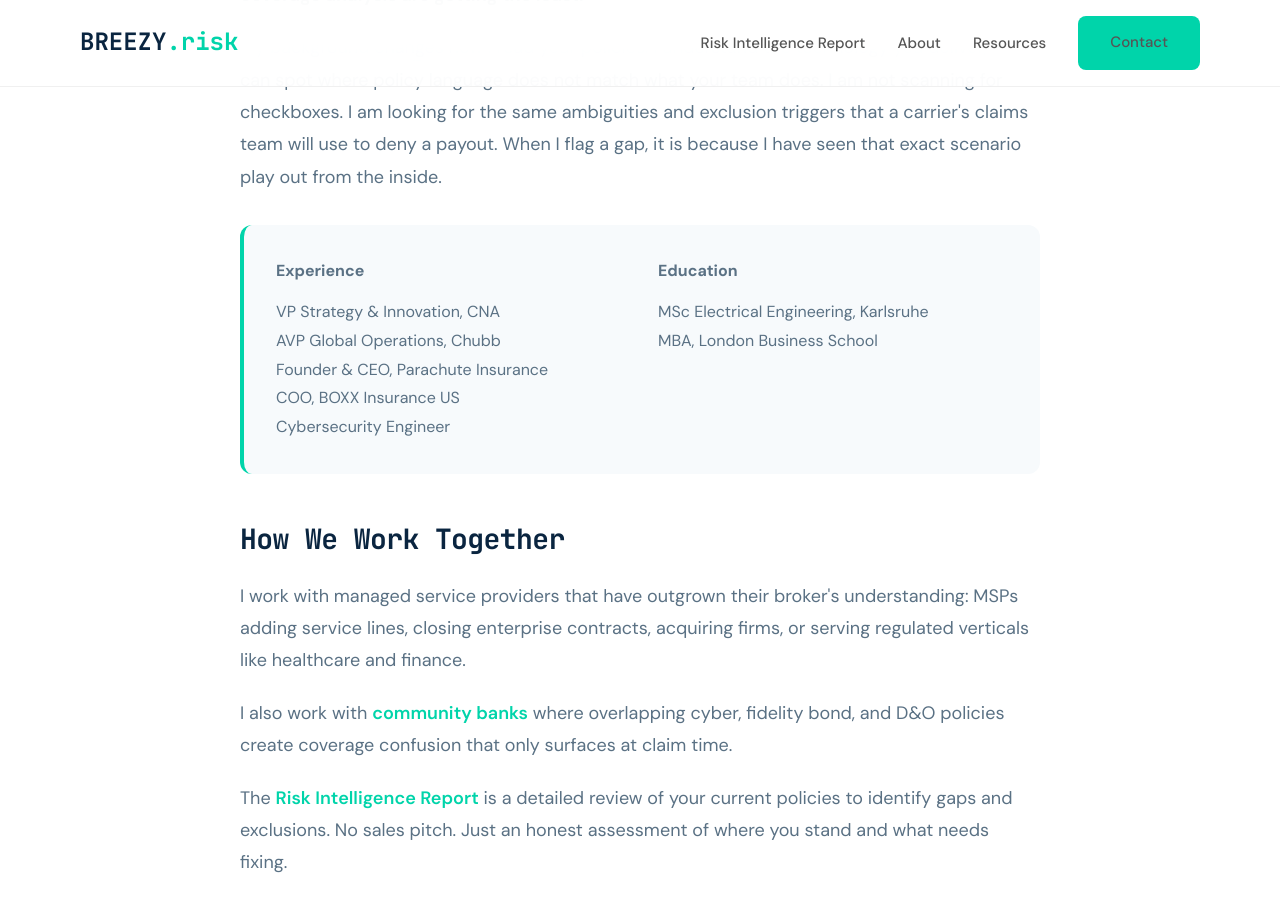
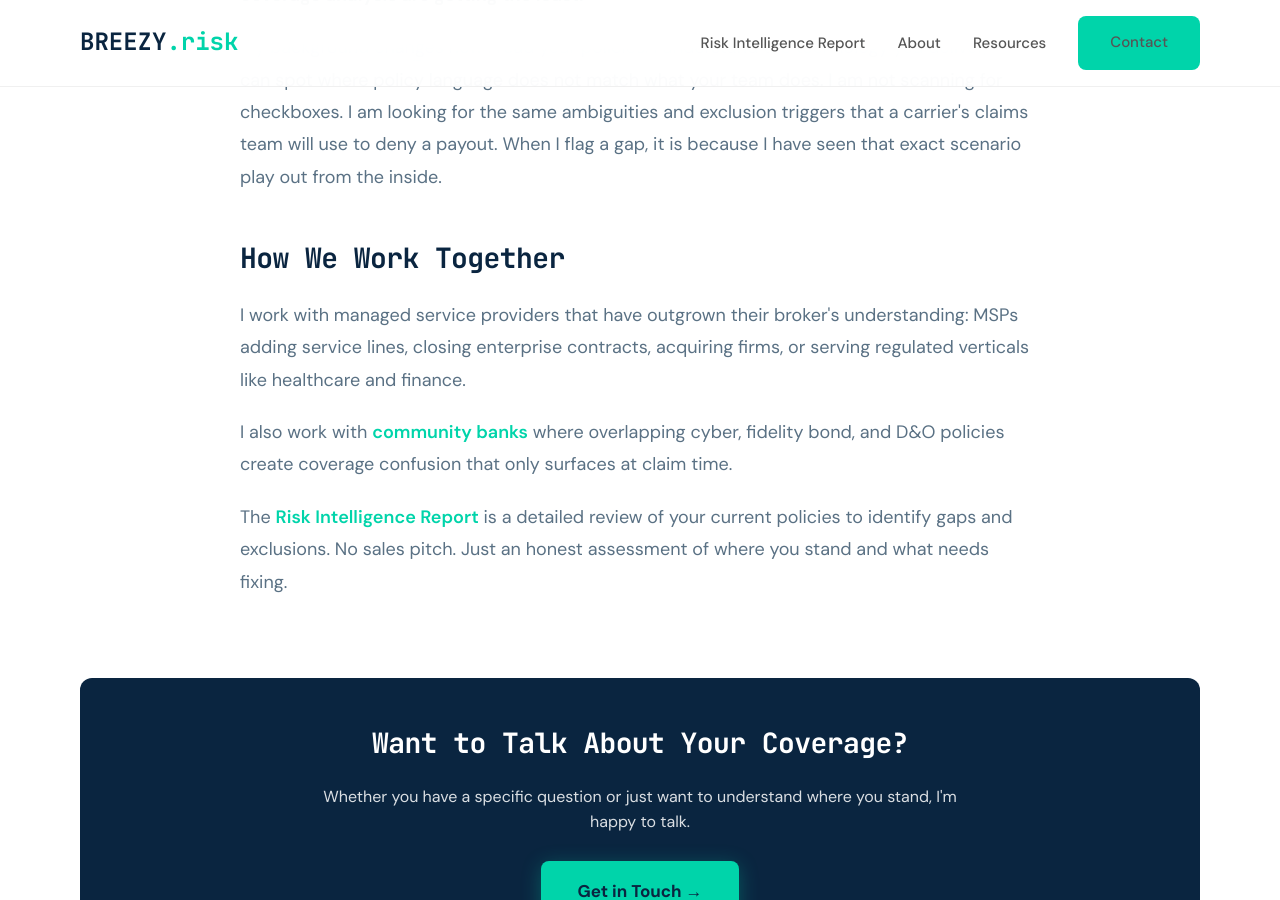
Before and after one commit to joeproe1/breezyins.com, a Jekyll site: the page built from about.html, in a window 1280 px wide and 900 px high, scrolled down 1017 px. Built offline with Jekyll 4.4.1, drawn with Linux system fonts in a browser that asks for light colours.

Commit message:
Remove credentials box from About page (covered in narrative)
Co-Authored-By: Claude Opus 4.6 <noreply@anthropic.com>

```diff
--- a/about.html
+++ b/about.html
@@ -89,26 +89,6 @@ image: /assets/images/joerg-portrait.jpg
             <p><strong>I started Breezy Risk Advisors because the businesses that need the most sophisticated coverage analysis are getting the least.</strong></p>
             <p>My background changes how I read your policies. I understand the technology you deliver, so I can spot where policy language does not match what your team does. I am not scanning for checkboxes. I am looking for the same ambiguities and exclusion triggers that a carrier's claims team will use to deny a payout. When I flag a gap, it is because I have seen that exact scenario play out from the inside.</p>
 
-            <div class="credentials-inline" style="display:grid; grid-template-columns:1fr 1fr; gap:32px;">
-                <div>
-                    <p style="margin-bottom:12px"><strong>Experience</strong></p>
-                    <ul style="list-style:none; padding:0; margin:0; font-size:16px; color:#5A7184; line-height:1.8;">
-                        <li>VP Strategy &amp; Innovation, CNA</li>
-                        <li>AVP Global Operations, Chubb</li>
-                        <li>Founder &amp; CEO, Parachute Insurance</li>
-                        <li>COO, BOXX Insurance US</li>
-                        <li>Cybersecurity Engineer</li>
-                    </ul>
-                </div>
-                <div>
-                    <p style="margin-bottom:12px"><strong>Education</strong></p>
-                    <ul style="list-style:none; padding:0; margin:0; font-size:16px; color:#5A7184; line-height:1.8;">
-                        <li>MSc Electrical Engineering, Karlsruhe</li>
-                        <li>MBA, London Business School</li>
-                    </ul>
-                </div>
-            </div>
-
             <h2>How We Work Together</h2>
             <p>I work with managed service providers that have outgrown their broker's understanding: MSPs adding service lines, closing enterprise contracts, acquiring firms, or serving regulated verticals like healthcare and finance.</p>
             <p>I also work with <a href="{{ '/community-bank-insurance/' | relative_url }}">community banks</a> where overlapping cyber, fidelity bond, and D&O policies create coverage confusion that only surfaces at claim time.</p>
```
